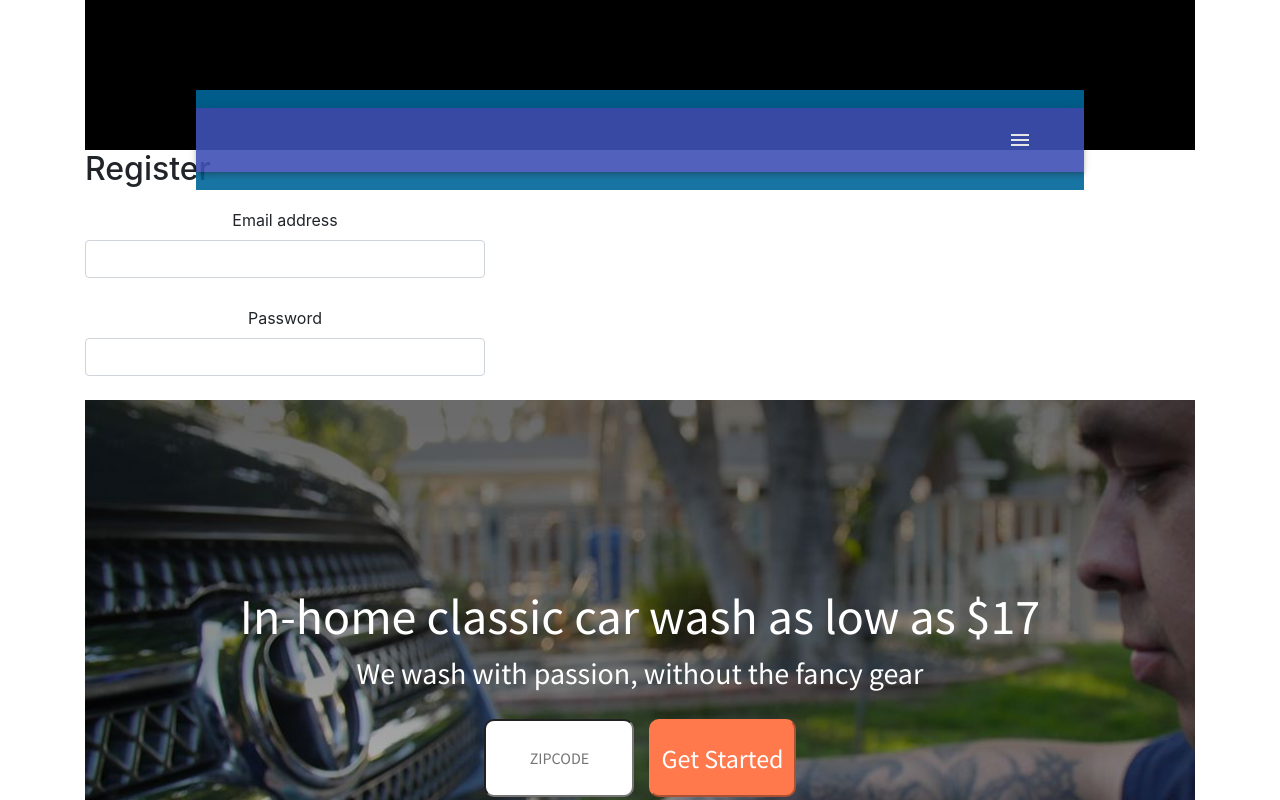
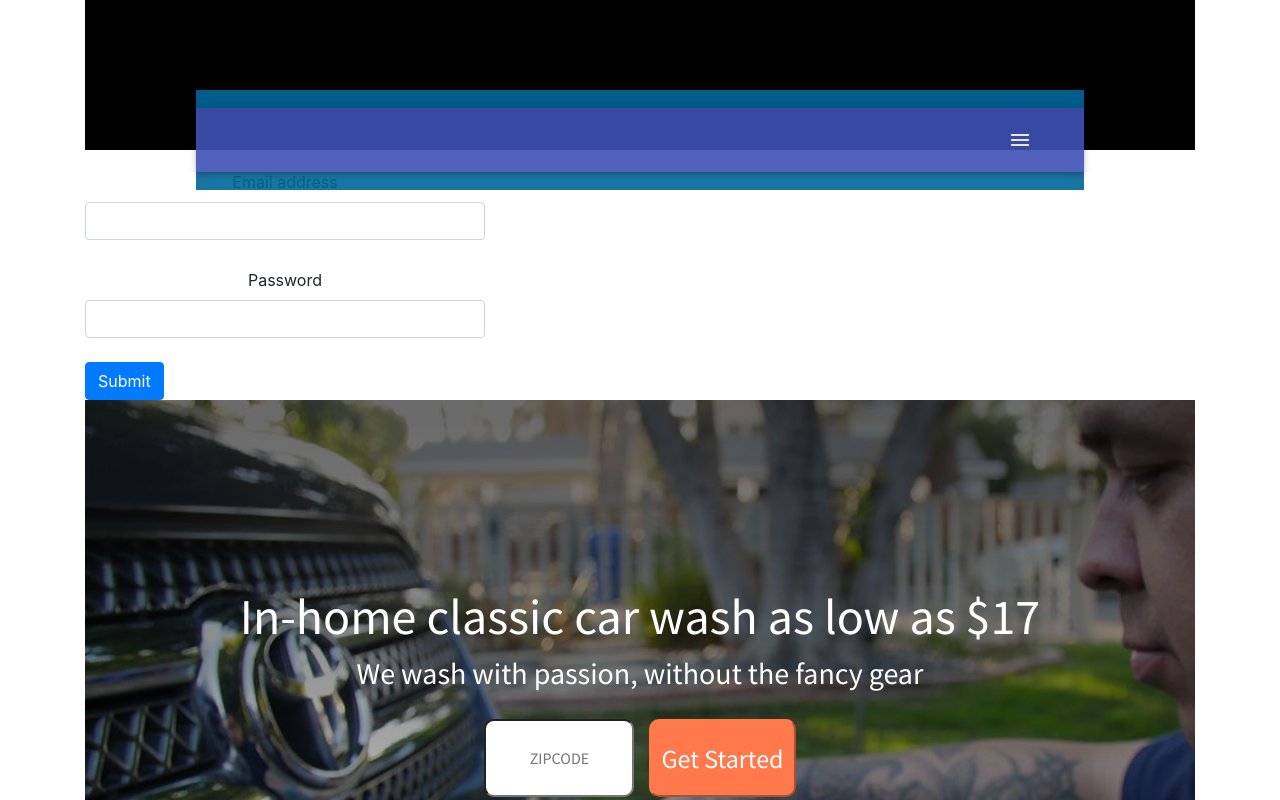
Before and after one commit to sibalajp/gm, a React (Create React App) app in the folder client/: page / in a window 1280 px wide. Shown: the top 800 px of the page. Built offline with nearby package versions, Linux system fonts and the light colour scheme; no server answers.

Commit message:
added validation reg

```diff
--- a/client/src/components/Onboarding/registration-form.js
+++ b/client/src/components/Onboarding/registration-form.js
@@ -4,8 +4,8 @@ import { Field, reduxForm } from "redux-form";
 import "./registration-form.css";
 import { registerUser } from "../../actions/user-crud";
 import { login } from "../../actions/auth";
-import FormControl from "./formControl";
 import Form from "react-bootstrap/Form";
+import Button from "react-bootstrap/Button";
 
 export class RegistrationForm extends Component {
   componentDidMount() {
@@ -21,47 +21,43 @@ export class RegistrationForm extends Component {
       .then(() => this.props.dispatch(login(email, password)));
   };
 
-  render() {
-    let error;
-    const email = value =>
-      value && !/^[A-Z0-9._%+-]+@[A-Z0-9.-]+\.[A-Z]{2,4}$/i.test(value)
-        ? "Invalid email address"
-        : undefined;
-    // const required = value => (value ? undefined : "Required");
-    // const minValue = min => value =>
-    //   value && value < min ? `Must be at least ${min}` : undefined;
-    // const minValue8 = minValue(8);
-
-    if (this.props.error) {
-      error = (
-        <div className="form-error" aria-live="polite">
-          {this.props.error}
+  renderError({ error, touched }) {
+    if (touched && error) {
+      return (
+        <div className="ui error message">
+          <div className="header">{error}</div>
         </div>
       );
     }
+  }
 
+  formControl = ({ input, label, type, meta }) => (
+    <span>
+      <Form.Control {...input} autoComplete="off" />
+      {this.renderError(meta)}
+    </span>
+  );
+
+  render() {
     return (
-      <Form id="register" onSubmit={this.props.handleSubmit(this.onSubmit)}>
-        <h2>Register</h2>
-        {error}
+      <Form>
         <Form.Group controlId="formBasicEmail">
           <Form.Label>Email address</Form.Label>
+          <Field component={this.formControl} name="email" />
+        </Form.Group>
+
+        <Form.Group controlId="formBasicPassword">
+          <Form.Label>Password</Form.Label>
           <Field
-            component={FormControl}
-            type="text"
-            name="email"
-            validate={email}
+            component={this.formControl}
+            name="password"
+            placeholder="Enter Password"
           />
         </Form.Group>
-        <Form.Group controlId="formBasicEmail">
-          <Form.Label>Password</Form.Label>
-          <Field
-            component={FormControl}
-            type="password"
-            name="password"
-            // validate={[required]}
-          />
-        </Form.Group>
+
+        <Button variant="primary" type="submit">
+          Submit
+        </Button>
       </Form>
     );
   }
@@ -69,13 +65,22 @@ export class RegistrationForm extends Component {
 
 const validate = formValues => {
   const errors = {};
+  console.log(formValues);
+  const email = value =>
+    value && !/^[A-Z0-9._%+-]+@[A-Z0-9.-]+\.[A-Z]{2,4}$/i.test(value)
+      ? "Invalid email address"
+      : undefined;
 
-  if (!formValues.title) {
-    errors.title = "You must enter a title";
+  if (!formValues.email) {
+    errors.email = "You must enter a title";
   }
 
-  if (!formValues.description) {
-    errors.description = "You must enter a description";
+  if (formValues.email && email(formValues.email)) {
+    errors.email = "Invalid email address";
+  }
+
+  if (!formValues.password) {
+    errors.password = "You must enter a password";
   }
 
   return errors;
```
